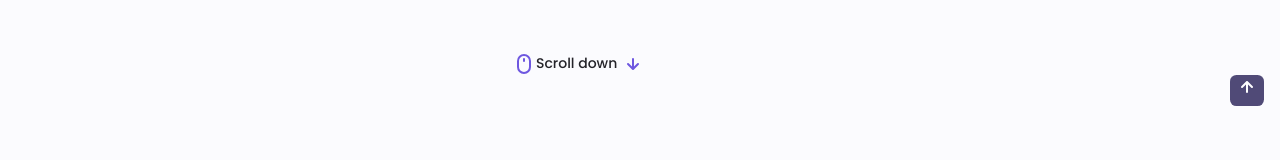
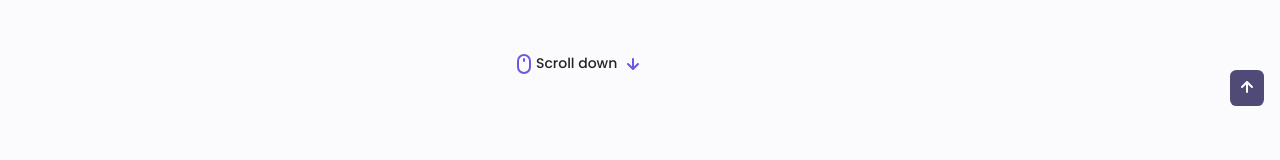
Before and after one commit to DaniBonica001/my-portafolio, a React (Vite) app: page / in a window 1280 px wide. Shown: the part 614-774 px from the top of the page. Built offline with nearby package versions, Linux system fonts and the light colour scheme.

Commit message:
scrollup style changes

```diff
--- a/src/Components/styles.css
+++ b/src/Components/styles.css
@@ -774,7 +774,7 @@ img {
   bottom: 5rem;
   background-color: rgb(38, 31, 86);
   opacity: .8;
-  padding: 0 .3rem;
+  padding: .3rem .3rem 0;
   border-radius: .4rem;
   z-index: var(--z-tooltip);
   transition: .4s;
```
